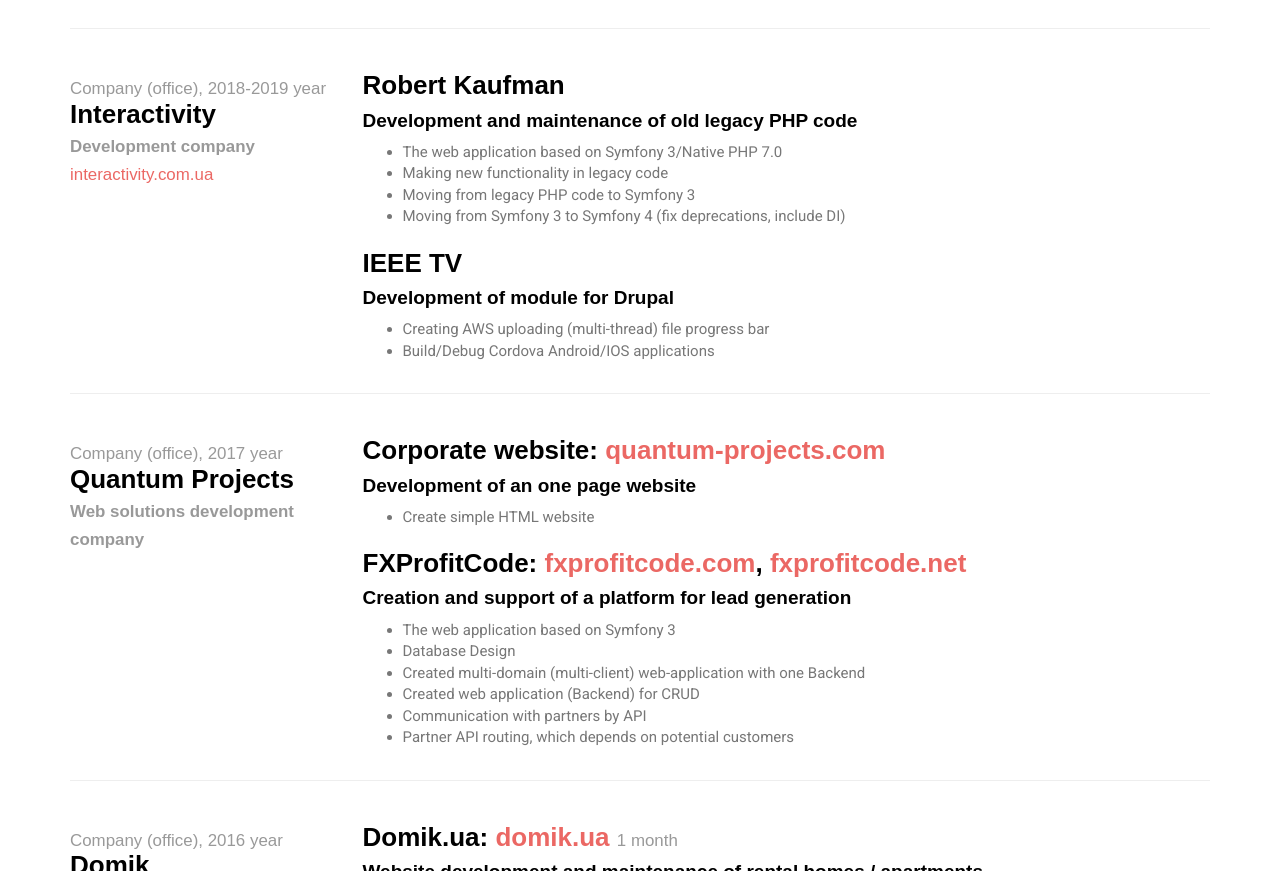
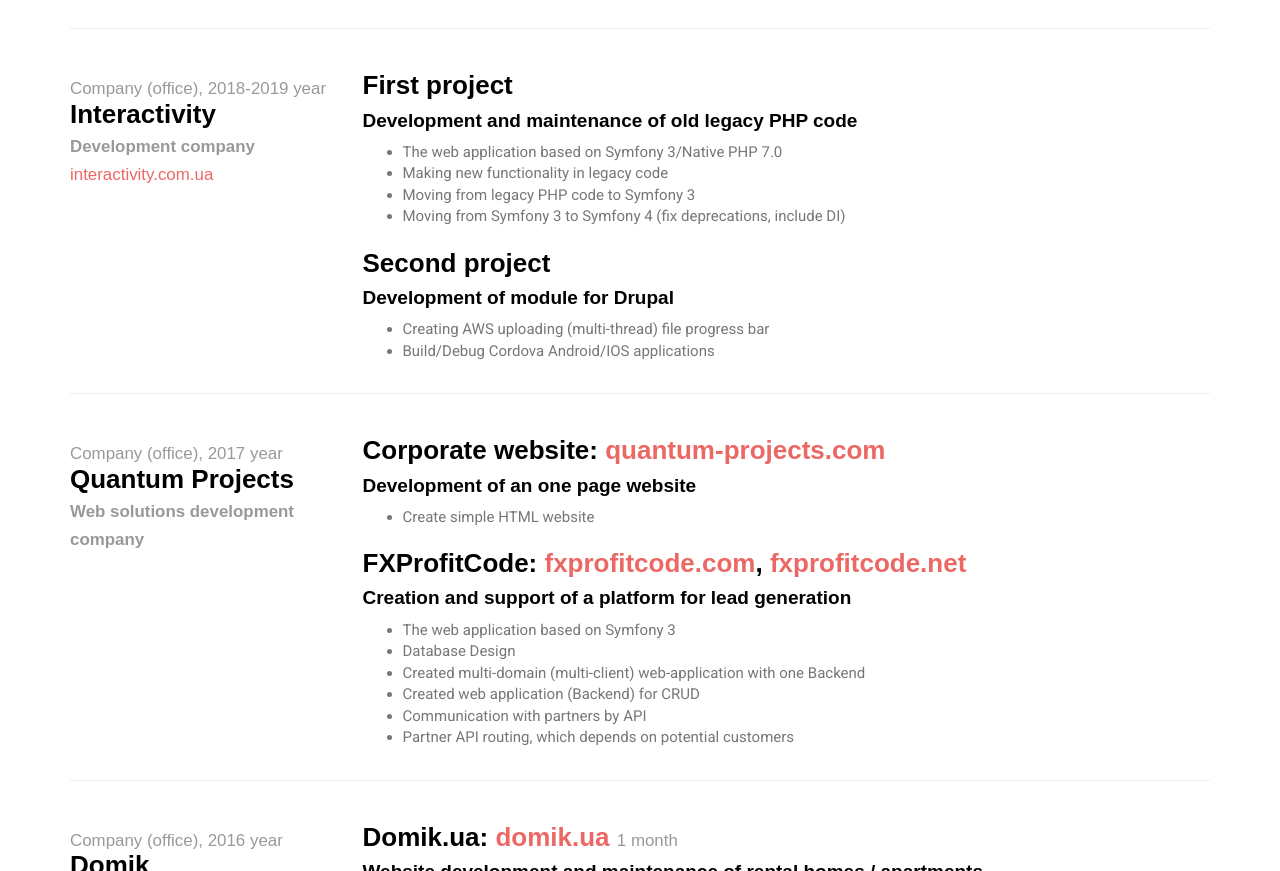
Before and after one commit to madcod3r/madcod3r.github.io, a plain HTML site: page index.html in a window 1280 px wide. Shown: the part 1690-2561 px from the top of the page. Drawn offline with nearby package versions, Linux system fonts and the light colour scheme; a web font is replaced by a local one.

Commit message:
Update index.html

```diff
--- a/index.html
+++ b/index.html
@@ -416,7 +416,7 @@
                         <div class="col-md-9 col-print-9">
 
                                 <h3>
-                                    Robert Kaufman
+                                    First project
 
                                 </h3>
 
@@ -443,7 +443,7 @@
 
 
                                 <h3>
-                                    IEEE TV
+                                    Second project
 
                                 </h3>
 
```
